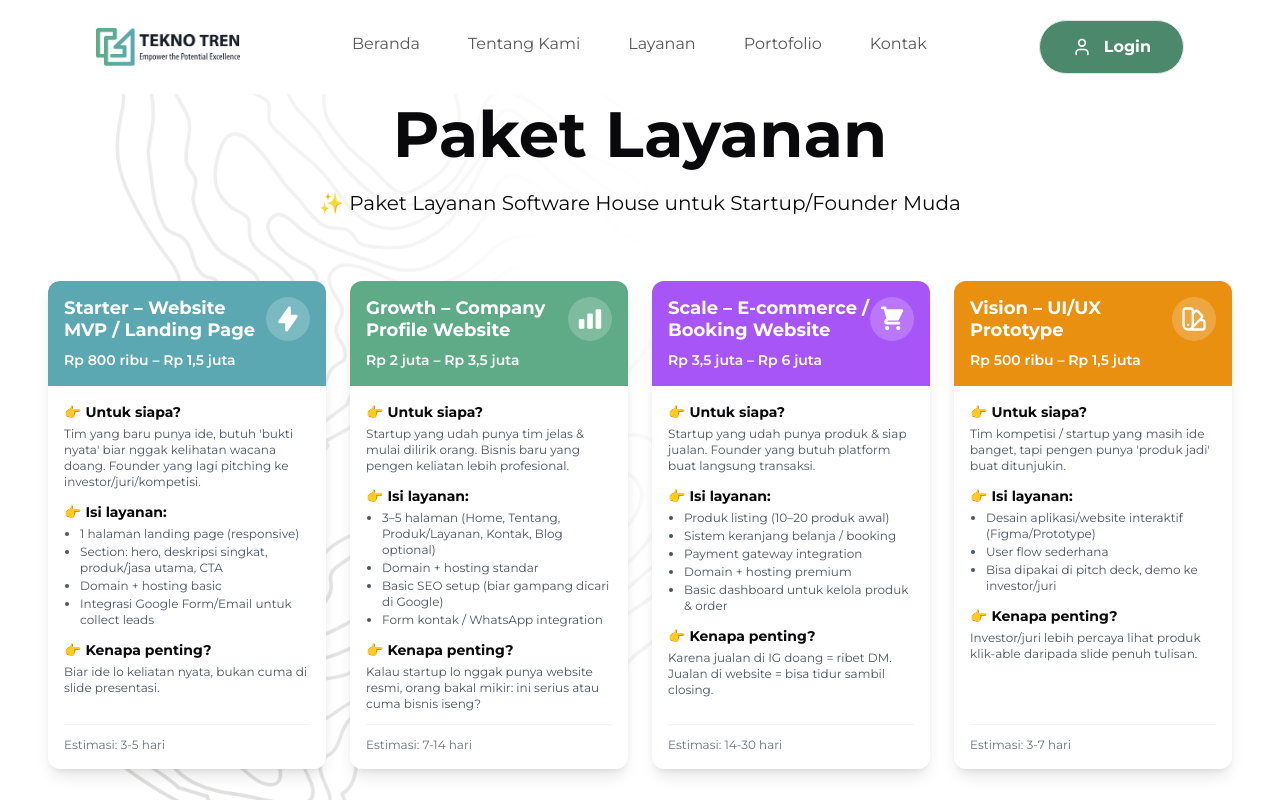
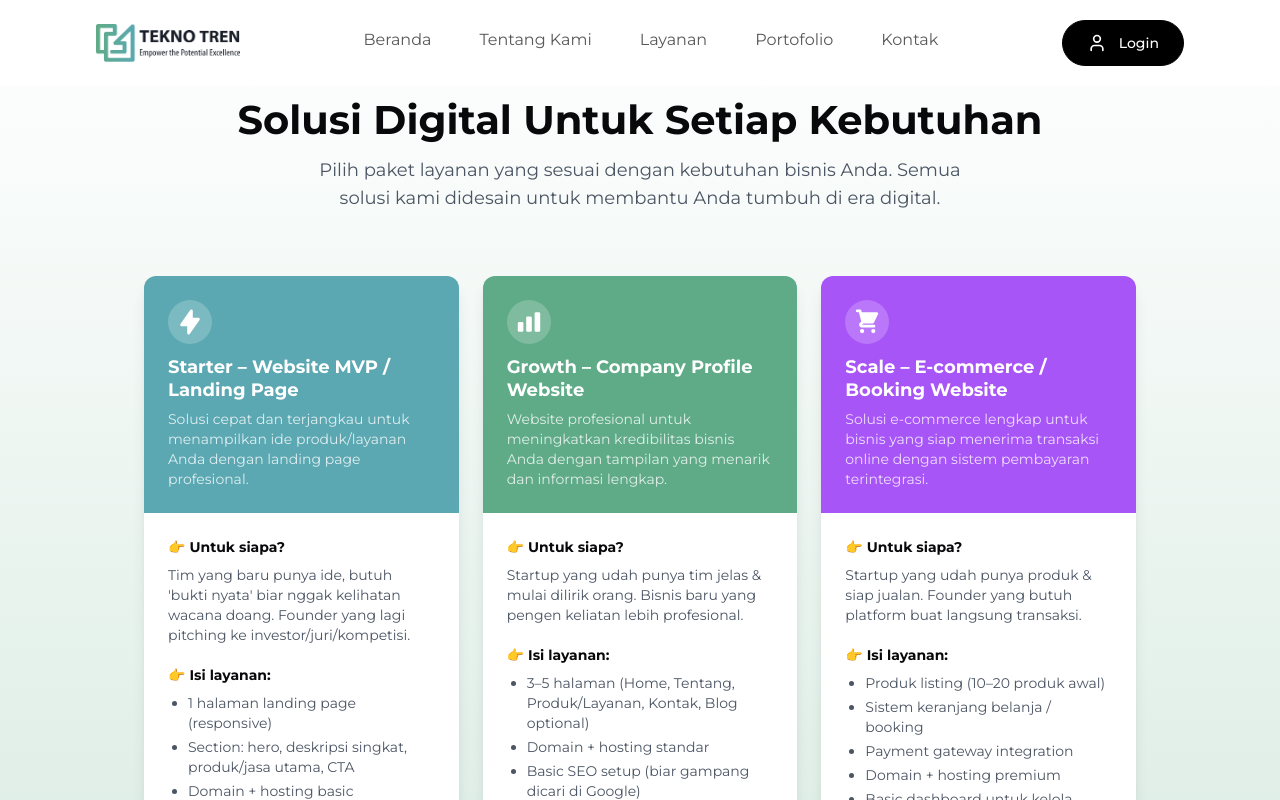
Before and after one commit to Tekno-Tren/tekno-tren.github.io, a Next.js app: page /services in a window 1280 px wide. Shown: the top 800 px of the page. Built offline with nearby package versions, Linux system fonts and the light colour scheme.

Commit message:
feat: update the price section

```diff
--- a/app/page.tsx
+++ b/app/page.tsx
@@ -2,7 +2,7 @@
 
 import Hero from "@/components/sections/Hero";
 import Clients from "@/components/sections/Clients";
-import Features from "@/components/sections/Features";
+import Price from "@/components/sections/Price";
 import Portfolio from "@/components/sections/Portfolio";
 import About from "@/components/sections/About";
 import Contact from "@/components/sections/Contact";
@@ -13,7 +13,7 @@ export default function Home() {
   <Hero />
   <Clients />
   <Portfolio />
-  <Features />
+  <Price />
   <About />
   <Contact />
     </>
--- a/app/services/page.tsx
+++ b/app/services/page.tsx
@@ -1,7 +1,7 @@
 "use client";
 
-import Features from "@/components/sections/Features";
+import Price from "@/components/sections/Price";
 
 export default function ServicesPage() {
-  return <Features />;
+  return <Price />;
 }
--- a/components/common/Button.tsx
+++ b/components/common/Button.tsx
@@ -7,6 +7,7 @@ type ButtonProps = {
   icon_end?: ReactNode | string;
   variant?: string;
   full?: boolean;
+  onClick?: () => void;
 };
 
 const Button = ({
@@ -16,16 +17,37 @@ const Button = ({
   icon_end,
   variant,
   full,
+  onClick,
 }: ButtonProps) => {
+  const getVariantClasses = () => {
+    switch (variant) {
+      case "btn_dark":
+        return "border-black bg-black text-white px-6 py-3 hover:bg-black/80";
+      case "btn_dark_outline":
+        return "border-black bg-white text-black px-6 py-3 hover:bg-gray-100";
+      case "btn_blue_outline":
+        return "border-blue-500 bg-white text-blue-500 px-6 py-3 hover:bg-blue-50";
+      case "btn_green_outline":
+        return "border-green-500 bg-white text-green-500 px-6 py-3 hover:bg-green-50";
+      case "btn_purple_outline":
+        return "border-purple-500 bg-white text-purple-500 px-6 py-3 hover:bg-purple-50";
+      case "btn_orange_outline":
+        return "border-orange-500 bg-white text-orange-500 px-6 py-3 hover:bg-orange-50";
+      default:
+        return "border-black bg-white text-black px-6 py-3 hover:bg-gray-100";
+    }
+  };
+
   return (
     <button
       type={type}
-      className={`flex items-center justify-center gap-3 rounded-full border ${variant}${full === undefined ? "" : " w-full"}`}
+      onClick={onClick}
+      className={`flex items-center justify-center gap-3 rounded-full border transition-all duration-300 ${getVariantClasses()} ${full ? "w-full" : ""}`}
     >
       {icon_start && icon_start}
-      <label className="text-xs bold-16 cursor-pointer whitespace-nowrap">
+      <span className="text-sm font-medium cursor-pointer whitespace-nowrap">
         {title}
-      </label>
+      </span>
       {icon_end && icon_end}
     </button>
   );
--- a/components/sections/Features.tsx
+++ b/components/sections/Price.tsx
@@ -3,12 +3,13 @@ import { FEATURES } from "@/constants";
 import Image from "next/image";
 import { HiLightningBolt, HiChartBar, HiShoppingCart } from "react-icons/hi";
 import { HiOutlineColorSwatch } from "react-icons/hi";
+import Button from "@/components/common/Button";
 
 import { motion } from "framer-motion";
 import { fadeIn } from "@/animation/variants";
 import { useInView } from "react-intersection-observer";
 
-const Features = () => {
+const Price = () => {
   const [ref, inView] = useInView({ triggerOnce: false });
   const [refFeatures, inViewFeatures] = useInView({ triggerOnce: false });
 
@@ -18,15 +19,16 @@ const Features = () => {
       initial="hidden"
       animate={inView ? "show" : "hidden"}
       exit="hidden"
+      className="bg-gradient-to-b from-white to-green-200"
     >
       <section
         ref={ref}
-        className="flex items-center justify-center container flex-col overflow-hidden bg-feature-bg bg-center bg-no-repeat py-24"
+        className="flex items-center justify-center container flex-col overflow-hidden py-24"
       >
-        <div className="container mx-auto px-4">
+        <div className="container mx-auto px-4 max-w-[64rem]">
           <div className="text-center mb-16">
-            <h2 className="bold-32 lg:bold-64">Paket Layanan</h2>
-            <p className="text-xl mt-4">✨ Paket Layanan Software House untuk Startup/Founder Muda</p>
+            <h2 className="bold-32 lg:bold-40 mb-3">Solusi Digital Untuk Setiap Kebutuhan</h2>
+            <p className="text-lg text-gray-600 max-w-2xl mx-auto">Pilih paket layanan yang sesuai dengan kebutuhan bisnis Anda. Semua solusi kami didesain untuk membantu Anda tumbuh di era digital.</p>
           </div>
 
           <motion.div
@@ -37,7 +39,7 @@ const Features = () => {
           >
             <div
               ref={refFeatures}
-              className="grid gap-6 md:grid-cols-2 lg:grid-cols-4"
+              className="grid gap-6 md:grid-cols-2 lg:grid-cols-3"
             >
               {FEATURES.map((feature) => (
                 <ServicePackage
@@ -68,45 +70,51 @@ const ServicePackage = ({ feature }: { feature: any }) => {
     purple: "bg-purple-500",
     orange: "bg-orange-500",
   };
+  const variantButtonColor = {
+    blue: "btn_blue_outline",
+    green: "btn_green_outline",
+    purple: "btn_purple_outline",
+    orange: "btn_orange_outline",
+  };
 
   return (
-    <div className="bg-white rounded-xl shadow-lg overflow-hidden h-full flex flex-col">
-      <div className={`p-4 ${variantColor[feature.variant as keyof typeof variantColor] || "bg-gray-100"}`}>
-        <div className="flex items-center justify-between">
-          <h3 className="text-lg font-bold text-white leading-tight">{feature.title}</h3>
+    <div className="bg-white rounded-xl shadow-lg overflow-hidden h-full flex flex-col transition-all duration-300 hover:shadow-xl hover:-translate-y-1">
+      <div className={`p-6 ${variantColor[feature.variant as keyof typeof variantColor] || "bg-gray-100"}`}>
+        <div className="flex items-center justify-between mb-3">
           <div className="rounded-full bg-white/20 p-2 text-white">
             {iconComponent}
           </div>
         </div>
-        <p className="mt-2 text-white font-semibold text-sm">{feature.price}</p>
+        <h3 className="text-lg font-bold text-white leading-tight">{feature.title}</h3>
+        <p className="mt-2 text-white/80 text-sm">{feature.description}</p>
       </div>
 
-      <div className="p-4 flex-1 flex flex-col">
-        <div className="mb-3">
-          <h4 className="font-bold text-sm mb-1">👉 Untuk siapa?</h4>
-          <p className="text-gray-600 text-xs">{feature.forWho}</p>
+      <div className="p-6 flex-1 flex flex-col">
+        <div className="mb-5">
+          <h4 className="font-bold text-sm mb-2">👉 Untuk siapa?</h4>
+          <p className="text-gray-600 text-sm">{feature.forWho}</p>
         </div>
 
-        <div className="mb-3">
-          <h4 className="font-bold text-sm mb-1">👉 Isi layanan:</h4>
-          <ul className="list-disc pl-4 space-y-0.5">
+        <div className="mb-5">
+          <h4 className="font-bold text-sm mb-2">👉 Isi layanan:</h4>
+          <ul className="list-disc pl-5 space-y-1">
             {feature.includes.map((item: string, idx: number) => (
-              <li key={idx} className="text-gray-600 text-xs">{item}</li>
+              <li key={idx} className="text-gray-600 text-sm">{item}</li>
             ))}
           </ul>
         </div>
 
-        <div className="mb-3">
-          <h4 className="font-bold text-sm mb-1">👉 Kenapa penting?</h4>
-          <p className="text-gray-600 text-xs">{feature.importance}</p>
-        </div>
-
-        <div className="mt-auto pt-3 border-t border-gray-100">
-          <p className="text-xs text-gray-500">Estimasi: {feature.timeframe}</p>
+        <div className="mt-auto pt-4 text-center">
+          <Button
+            type="button"
+            title="Konsultasi Sekarang"
+            variant={variantButtonColor[feature.variant as keyof typeof variantButtonColor] || "btn_dark_outline"}
+            full
+          />
         </div>
       </div>
     </div>
   );
 };
 
-export default Features;
+export default Price;
```
